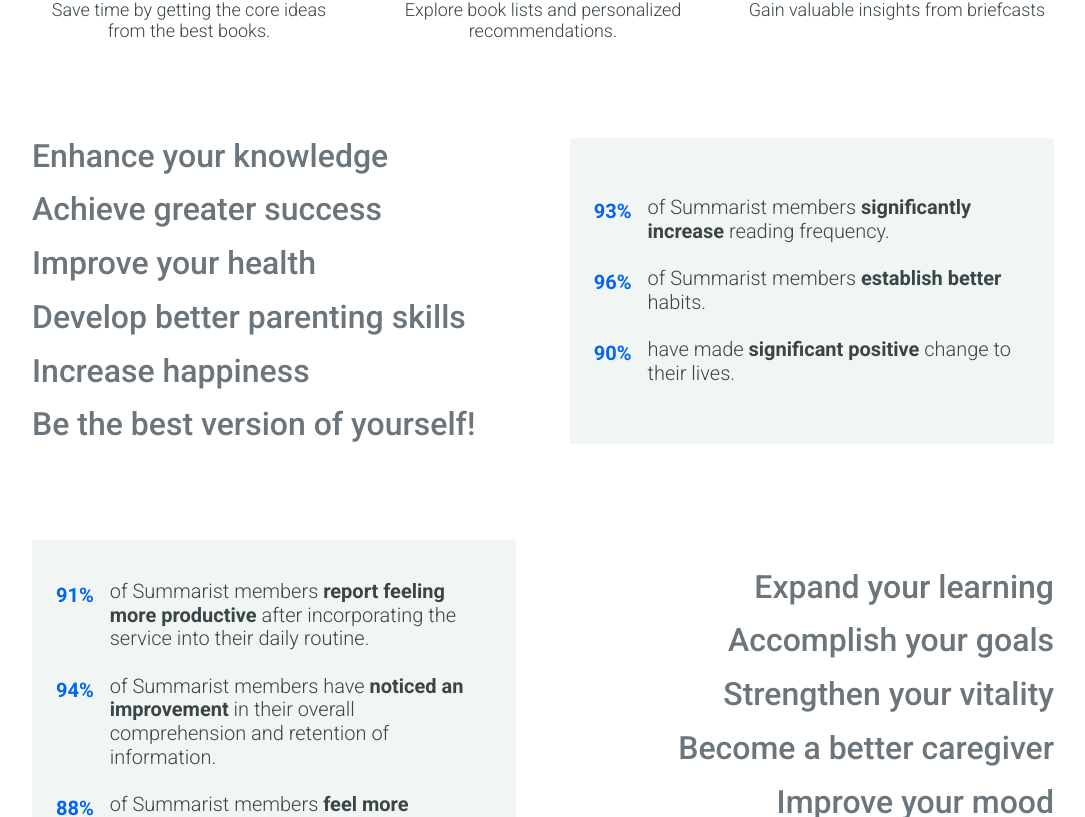
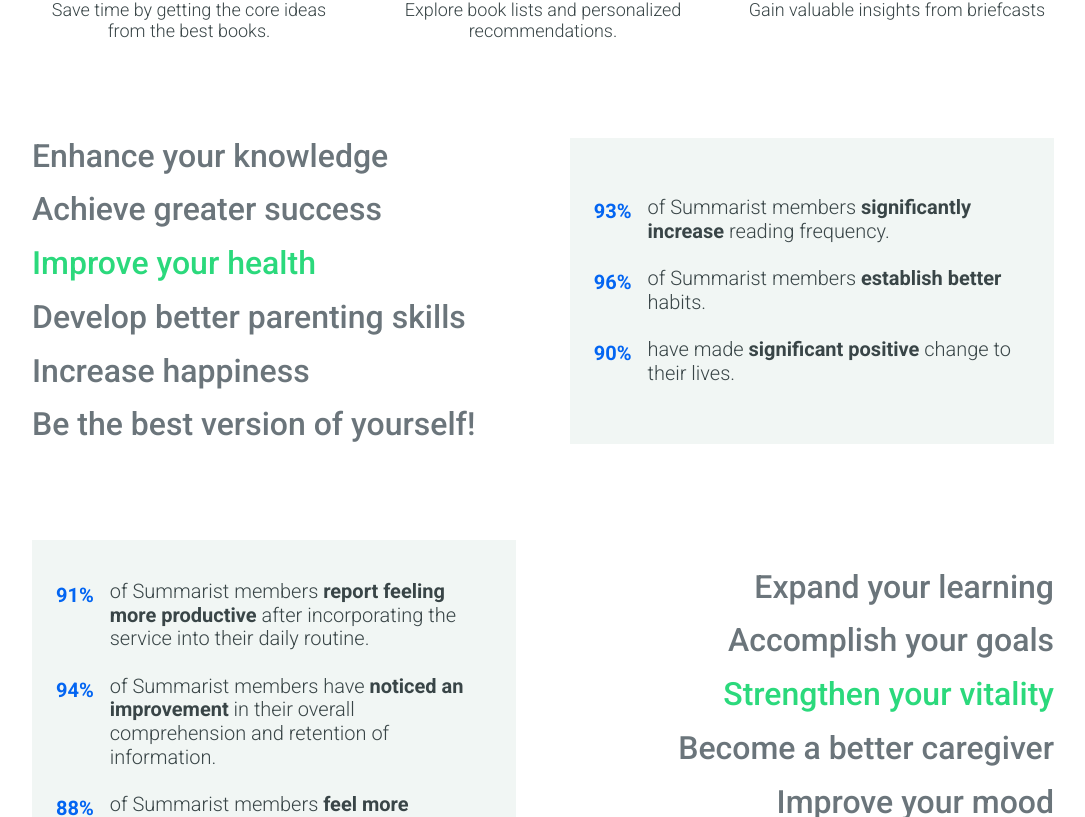
Before and after one commit to worldofwandag/wandag-summarist, a Next.js app: page / in a window 1280 px wide. Shown: the part 763-1580 px from the top of the page, without its empty margins (97-1182 px from the left). Built offline with nearby package versions, Linux system fonts and the light colour scheme; no server answers.

Commit message:
implement more auth and green text animation

```diff
--- a/app/components/Modal.tsx
+++ b/app/components/Modal.tsx
@@ -29,6 +29,7 @@
     try {
       await googleLogin();
       router.push("/for-you");
+      console.log("google logged in")
     } catch (error) {
       console.error(error);
     }
@@ -37,6 +38,7 @@
   const handleGoogleRegister = async () => {
     try {
       await googleRegister();
+      console.log("google registered")
       router.push("/for-you");
     } catch (error) {
       console.error(error);
@@ -47,6 +49,7 @@
     e.preventDefault();
     try {
       await summaristRegister(email, password);
+      console.log("Registering")
       router.push("/for-you");
     } catch (error) {
       setPasswordLength("Password should be at least 6 characters long");
@@ -58,6 +61,7 @@
     e.preventDefault();
     try {
       await summaristLogin(email, password);
+      console.log("logged in")
       router.push("/for-you");
     } catch (error) {
       setPasswordError("Error: password is invalid or user is not registered");
@@ -69,6 +73,7 @@
     if (showPasswordReset) {
       try {
         await forgotPassword(forgotPasswordEmail);
+        console.log("reset pw")
         setMessage("Password reset email sent! Check your inbox.");
       } catch (error) {
         setMessage("Error: " + error.message);
@@ -82,13 +87,14 @@
   const handleGuestLogin = async () => {
     try {
       await guestLogin();
+      console.log("guest logged in")
       router.push("/for-you");
     } catch (error) {
       console.error(error);
     }
   };
 
-  const handleClickOutside = (event) => {
+  const handleClickOutside = (event: any) => {
     if (modalContentRef.current && !modalContentRef.current.contains(event.target)) {
       exitModal();
     }
--- a/app/components/Sidebar.tsx
+++ b/app/components/Sidebar.tsx
@@ -14,6 +14,7 @@
   const handleLogout = async () => {
     try {
       await logout(); // Call logout function
+      console.log("logging out")
       router.push('/'); // Redirect to login page
     } catch (error) {
       console.error('Logout Error:', error);
--- a/app/page.tsx
+++ b/app/page.tsx
@@ -8,10 +8,28 @@
 import { BiCrown } from "react-icons/bi";
 import { RiLeafLine } from "react-icons/ri";
 import Modal from "./components/Modal";
-import React, { useState } from "react";
+import React, { useEffect, useState } from "react";
 
 export default function Home() {
   const [showModal, setShowModal] = useState(false);
+  const [activeIndex, setActiveIndex] = useState(0);
+  const texts = [
+    "Enhance your knowledge",
+    "Achieve greater success",
+    "Improve your health",
+    "Develop better parenting skills",
+    "Increase happiness",
+    "Be the best version of yourself!",
+  ];
+  const secondTexts = [
+    "Expand your learning",
+    "Accomplish your goals",
+    "Strengthen your vitality",
+    "Become a better caregiver",
+    "Improve your mood",
+    "Maximize your abilities",
+  ]
+
 
   function openModal(): void {
     setShowModal(true);
@@ -21,11 +39,19 @@
     setShowModal(false);
   }
 
+  useEffect(() => {
+    const interval = setInterval(() => {
+      setActiveIndex((prevIndex) => (prevIndex + 1) % texts.length);
+    }, 2500);
+
+    return () => clearInterval(interval);
+  }, []);
+
   return (
     <>
       {/* modal */}
 
-      {showModal && <Modal exitModal={exitModal}/>}
+      {showModal && <Modal exitModal={exitModal} />}
 
       {/* nav */}
       <nav className="nav">
@@ -118,20 +144,17 @@
             </div>
             <div className="statistics__wrapper">
               <div className="statistics__content--header">
-                <div className="statistics__heading">
-                  Enhance your knowledge
-                </div>
-                <div className="statistics__heading">
-                  Achieve greater success
-                </div>
-                <div className="statistics__heading">Improve your health</div>
-                <div className="statistics__heading">
-                  Develop better parenting skills
-                </div>
-                <div className="statistics__heading">Increase happiness</div>
-                <div className="statistics__heading">
-                  Be the best version of yourself!
-                </div>
+                {texts.map((text, index) => (
+                  <div
+                    key={index}
+                    className="statistics__heading"
+                    style={{
+                      color: activeIndex === index ? "#2bd97c" : "#6b757b",
+                    }}
+                  >
+                    {text}
+                  </div>
+                ))}
               </div>
               <div className="statistics__content--details">
                 <div className="statistics__data">
@@ -181,18 +204,17 @@
                 </div>
               </div>
               <div className="statistics__content--header statistics__content--header-second">
-                <div className="statistics__heading">Expand your learning</div>
-                <div className="statistics__heading">Accomplish your goals</div>
-                <div className="statistics__heading">
-                  Strengthen your vitality
-                </div>
-                <div className="statistics__heading">
-                  Become a better caregiver
-                </div>
-                <div className="statistics__heading">Improve your mood</div>
-                <div className="statistics__heading">
-                  Maximize your abilities
-                </div>
+              {secondTexts.map((text, index) => (
+                  <div
+                    key={index}
+                    className="statistics__heading"
+                    style={{
+                      color: activeIndex === index ? "#2bd97c" : "#6b757b",
+                    }}
+                  >
+                    {text}
+                  </div>
+                ))}
               </div>
             </div>
           </div>
```
